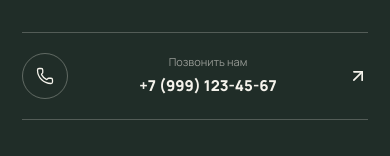
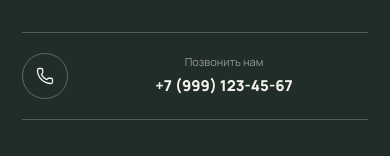
Before and after one commit to artkoro94/fixora-home, a React (Vite) app: page / in a window 390 px wide. Shown: the part 7729-7885 px from the top of the page. Built offline with nearby package versions, Linux system fonts and the light colour scheme.

Commit message:
fix: remove decorative arrow from footer phone link

```diff
--- a/src/widgets/footer/Footer.tsx
+++ b/src/widgets/footer/Footer.tsx
@@ -1,4 +1,4 @@
-import { ArrowUpRight, Phone } from 'lucide-react'
+import { Phone } from 'lucide-react'
 
 const footerNavigation = [
   { label: 'Услуги', href: '#services' },
@@ -19,7 +19,6 @@ function Footer() {
           <a className="footer-phone flex min-w-[300px] items-center gap-4 border-y border-[rgb(245_243_236_/_24%)] py-5 transition-colors duration-200 hover:text-lime max-[900px]:min-w-0 max-[900px]:gap-[14px] max-[700px]:w-full max-[700px]:max-w-[420px] max-[700px]:justify-center max-[700px]:gap-3" href="tel:+79991234567">
             <span className="grid size-[46px] shrink-0 place-items-center rounded-full border border-[rgb(245_243_236_/_30%)]"><Phone size={18} strokeWidth={1.7} /></span>
             <span className="grid flex-1 gap-[5px]"><small className="text-[11px] text-[rgb(245_243_236_/_55%)]">Позвонить нам</small><strong className="text-[17px] font-extrabold max-[620px]:text-[15px]">+7 (999) 123-45-67</strong></span>
-            <ArrowUpRight size={20} />
           </a>
         </div>
         <div className="flex items-center justify-between gap-6 border-t border-[rgb(245_243_236_/_18%)] pt-6 max-[620px]:grid max-[620px]:grid-cols-[minmax(0,1fr)_auto] max-[620px]:gap-[22px_12px] max-[620px]:pt-[22px] max-[380px]:gap-2 [&_.brand__caption]:max-[380px]:text-[8px] [&_.brand__caption]:max-[380px]:tracking-[1px]">
```
